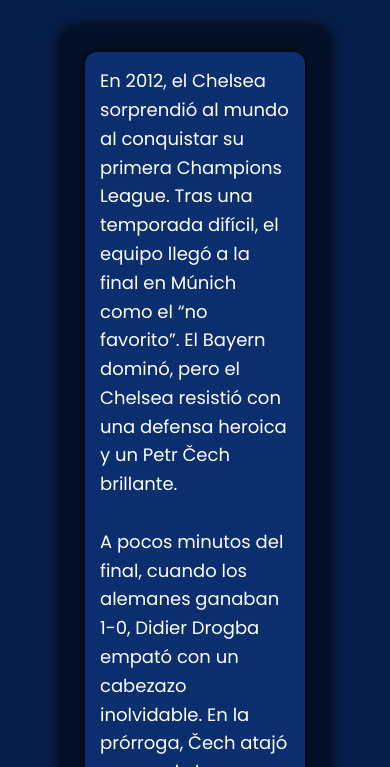
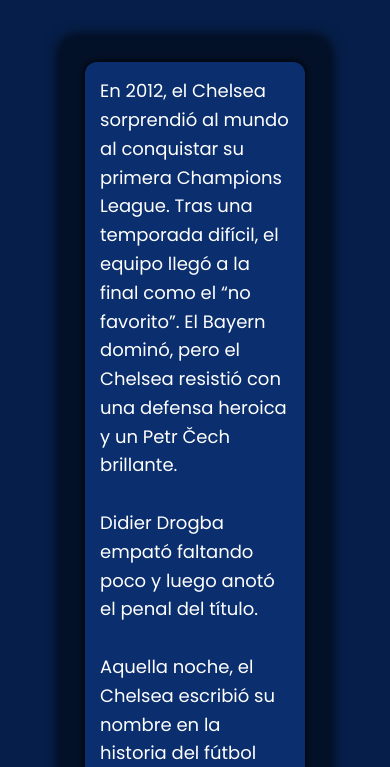
Before and after one commit to DenisTae/Mi-trabajo, a plain HTML site: page index.html in a window 390 px wide. Shown: the part 2553-3320 px from the top of the page. Drawn offline with Linux system fonts and the light colour scheme.

Commit message:
arreglos responsivo en el index

```diff
--- a/index.html
+++ b/index.html
@@ -205,6 +205,7 @@
             width: 100%;
             overflow-x: auto;
             border-radius: 12px;
+            padding-bottom: 10px; /* evita corte en móvil */
         }
 
         .tabla-responsive table {
@@ -212,6 +213,7 @@
         }
     </style>
 </head>
+
 <body>
     <header>
         <nav>
@@ -232,6 +234,7 @@
     <main>
         <section id="videos">
             <h2 class="fade-in">Noticias y videos del equipo</h2>
+
             <div class="grid fade-in">
                 <a href="videos.html" style="text-decoration:none; color:white;">
                     <article>
@@ -241,18 +244,21 @@
                         <p>Chelsea 3 – 0 Barcelona</p>
                     </article>
                 </a>
+
                 <a href="info.html" style="text-decoration:none; color:white;">
                     <article>
                         <img src="imagenes y videos/Captura3.JPG">
                         <p>Estevao Willian: “Es muy importante que lo que hagas lo hagas con amor”</p>
                     </article>
                 </a>
+
                 <a href="info.html" style="text-decoration:none; color:white;">
                     <article>
                         <img src="imagenes y videos/Captura4.JPG">
                         <p>Enzo Maresca: Te necesitaremos contra el Arsenal</p>
                     </article>
                 </a>
+
                 <a href="info.html" style="text-decoration:none; color:white;">
                     <article>
                         <img src="imagenes y videos/Captura5.JPG">
@@ -277,19 +283,22 @@
         </section>
 
         <h2 id="historia-title" class="fade-in">La Primera Corona Europea del Chelsea</h2>
+
         <section id="historia" class="fade-in">
             <article>
                 <p>
                 En 2012, el Chelsea sorprendió al mundo al conquistar su primera Champions League.
-                Tras una temporada difícil, el equipo llegó a la final en Múnich como el “no favorito”.
+                Tras una temporada difícil, el equipo llegó a la final como el “no favorito”.
                 El Bayern dominó, pero el Chelsea resistió con una defensa heroica y un Petr Čech brillante.
                 <br><br>
-                A pocos minutos del final, cuando los alemanes ganaban 1-0, Didier Drogba empató con un cabezazo inolvidable.
-                En la prórroga, Čech atajó un penal clave y todo se definió en los penales. Drogba anotó el tiro final.
+
+                Didier Drogba empató faltando poco y luego anotó el penal del título.
                 <br><br>
+
                 Aquella noche, el Chelsea escribió su nombre en la historia del fútbol europeo.
                 </p>
             </article>
+
             <figure>
                 <img src="imagenes y videos/Captura2.JPG" alt="Chelsea campeón 2012">
             </figure>
```
